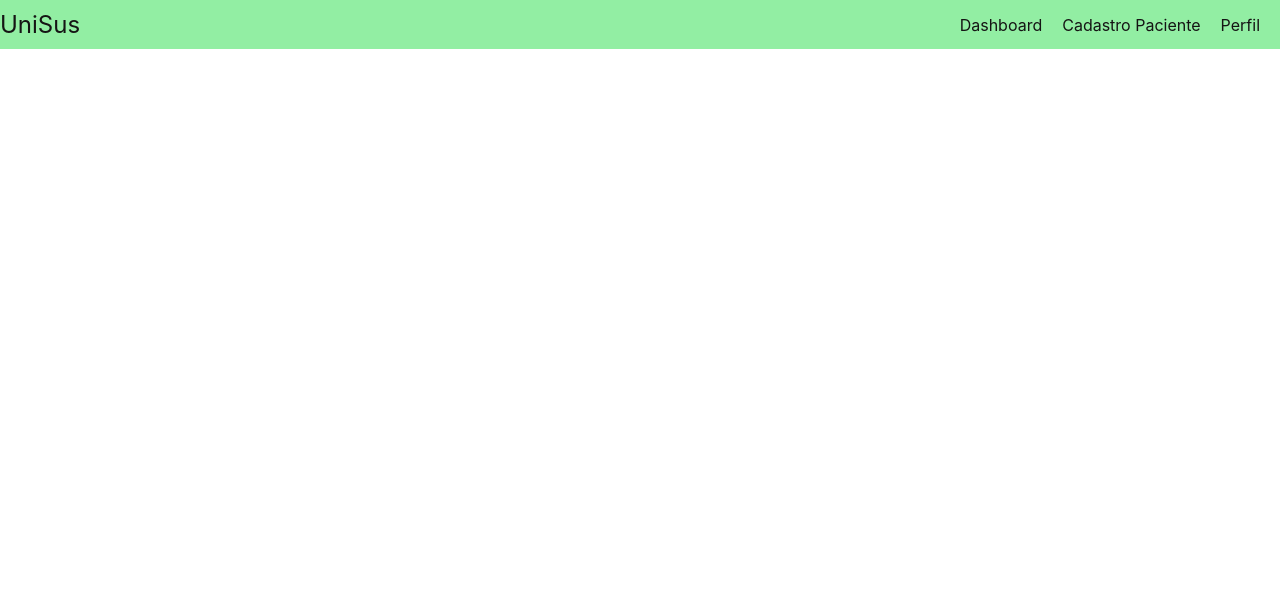
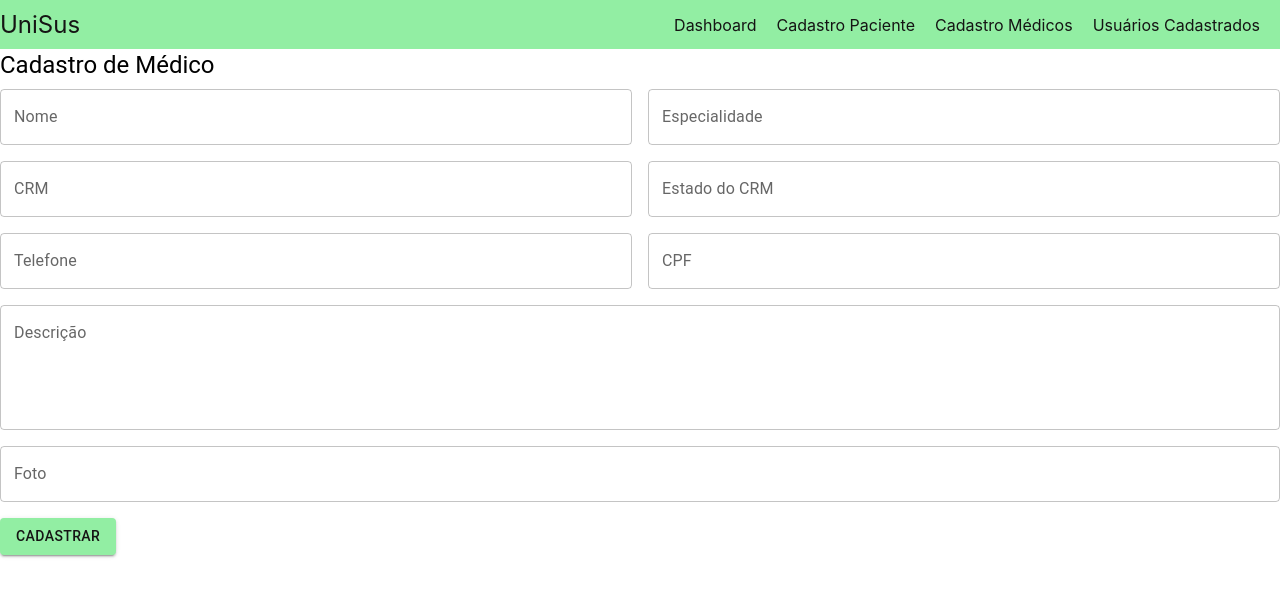
Before and after one commit to jadelcruz1/UniSus, a React (Create React App) app: page /CadastroMedico in a window 1280 px wide. Shown: the top 596 px of the page. Built offline with nearby package versions, Linux system fonts and the light colour scheme.

Commit message:
component cadastro de médicos criado

```diff
--- a/src/App.js
+++ b/src/App.js
@@ -10,6 +10,7 @@ import Header from './components/Header';
 import Dashboard from './pages/Dashboard';
 import Profile from './pages/Profile';
 import Cadastro from './components/Cadastro';
+import CadastroMedico from './components/CadastroMedico';
 
 const App = () => {
   return (
@@ -21,6 +22,7 @@ const App = () => {
             <Route path="/" element={<Dashboard />} />
             <Route path="/profile" element={<Profile />} />
             <Route path="/cadastro" element={<Cadastro />} />
+            <Route path="/CadastroMedico" element={<CadastroMedico />} />
             {/* Adicione outras rotas conforme necessário */}
           </Routes>
         </div>
--- /dev/null
+++ b/src/components/CadastroMedico.js
@@ -0,0 +1,130 @@
+import React, { useState } from 'react';
+import { Box, TextField, Button, Typography, Grid } from '@mui/material';
+
+const CadastroMedico = ({ onSubmit }) => {
+  const [nome, setNome] = useState('');
+  const [especialidade, setEspecialidade] = useState('');
+  const [crm, setCRM] = useState('');
+  const [estadoCRM, setEstadoCRM] = useState('');
+  const [contato, setContato] = useState('');
+  const [cpf, setCPF] = useState('');
+  const [descricao, setDescricao] = useState('');
+  const [foto, setFoto] = useState('');
+
+  const handleSubmit = (event) => {
+    event.preventDefault();
+    const novoCadastro = {
+      nome,
+      especialidade,
+      crm,
+      estadoCRM,
+      contato,
+      cpf,
+      descricao,
+      foto,
+    };
+    onSubmit(novoCadastro);
+    // Limpar os campos após o envio
+    setNome('');
+    setEspecialidade('');
+    setCRM('');
+    setEstadoCRM('');
+    setContato('');
+    setCPF('');
+    setDescricao('');
+    setFoto('');
+  };
+
+  return (
+    <Box>
+      <Typography variant="h5" gutterBottom>
+        Cadastro de Médico
+      </Typography>
+      <form onSubmit={handleSubmit}>
+        <Grid container spacing={2}>
+          <Grid item xs={6}>
+            <TextField
+              label="Nome"
+              variant="outlined"
+              fullWidth
+              value={nome}
+              onChange={(event) => setNome(event.target.value)}
+            />
+          </Grid>
+          <Grid item xs={6}>
+            <TextField
+              label="Especialidade"
+              variant="outlined"
+              fullWidth
+              value={especialidade}
+              onChange={(event) => setEspecialidade(event.target.value)}
+            />
+          </Grid>
+          <Grid item xs={6}>
+            <TextField
+              label="CRM"
+              variant="outlined"
+              fullWidth
+              value={crm}
+              onChange={(event) => setCRM(event.target.value)}
+            />
+          </Grid>
+          <Grid item xs={6}>
+            <TextField
+              label="Estado do CRM"
+              variant="outlined"
+              fullWidth
+              value={estadoCRM}
+              onChange={(event) => setEstadoCRM(event.target.value)}
+            />
+          </Grid>
+          <Grid item xs={6}>
+            <TextField
+              label="Telefone"
+              variant="outlined"
+              fullWidth
+              value={contato}
+              onChange={(event) => setContato(event.target.value)}
+            />
+          </Grid>
+          <Grid item xs={6}>
+            <TextField
+              label="CPF"
+              variant="outlined"
+              fullWidth
+              value={cpf}
+              onChange={(event) => setCPF(event.target.value)}
+            />
+          </Grid>
+          <Grid item xs={12}>
+            <TextField
+              label="Descrição"
+              variant="outlined"
+              fullWidth
+              multiline
+              rows={4}
+              value={descricao}
+              onChange={(event) => setDescricao(event.target.value)}
+            />
+          </Grid>
+          <Grid item xs={12}>
+            <TextField
+              label="Foto"
+              variant="outlined"
+              fullWidth
+              value={foto}
+              onChange={(event) => setFoto(event.target.value)}
+            />
+          </Grid>
+          <Grid item xs={12}>
+          <Button variant="contained" color="secondary" type="submit"  style={{ backgroundColor: '#92eea3', color: '#151414'}}>
+              Cadastrar
+            </Button>
+          </Grid>
+        </Grid>
+      </form>
+    </Box>
+  );
+};
+
+export default CadastroMedico;
--- a/src/components/Header.js
+++ b/src/components/Header.js
@@ -19,7 +19,10 @@ const Header = () => {
               <Link to="/cadastro">Cadastro Paciente</Link>
             </li>
             <li>
-              <Link to="/profile">Perfil</Link>
+              <Link to="/CadastroMedico">Cadastro Médicos</Link>
+            </li>
+            <li>
+              <Link to="/profile">Usuários Cadastrados</Link>
             </li>
 
           </ul>
--- a/src/pages/Profile.js
+++ b/src/pages/Profile.js
@@ -4,6 +4,7 @@ import Usuarios from '../components/Usuarios';
 const Profile = () => {
   return (
     <div>
+      <h1> Usuários Cadastrados</h1>
       <Usuarios />
     </div>
   );
```
